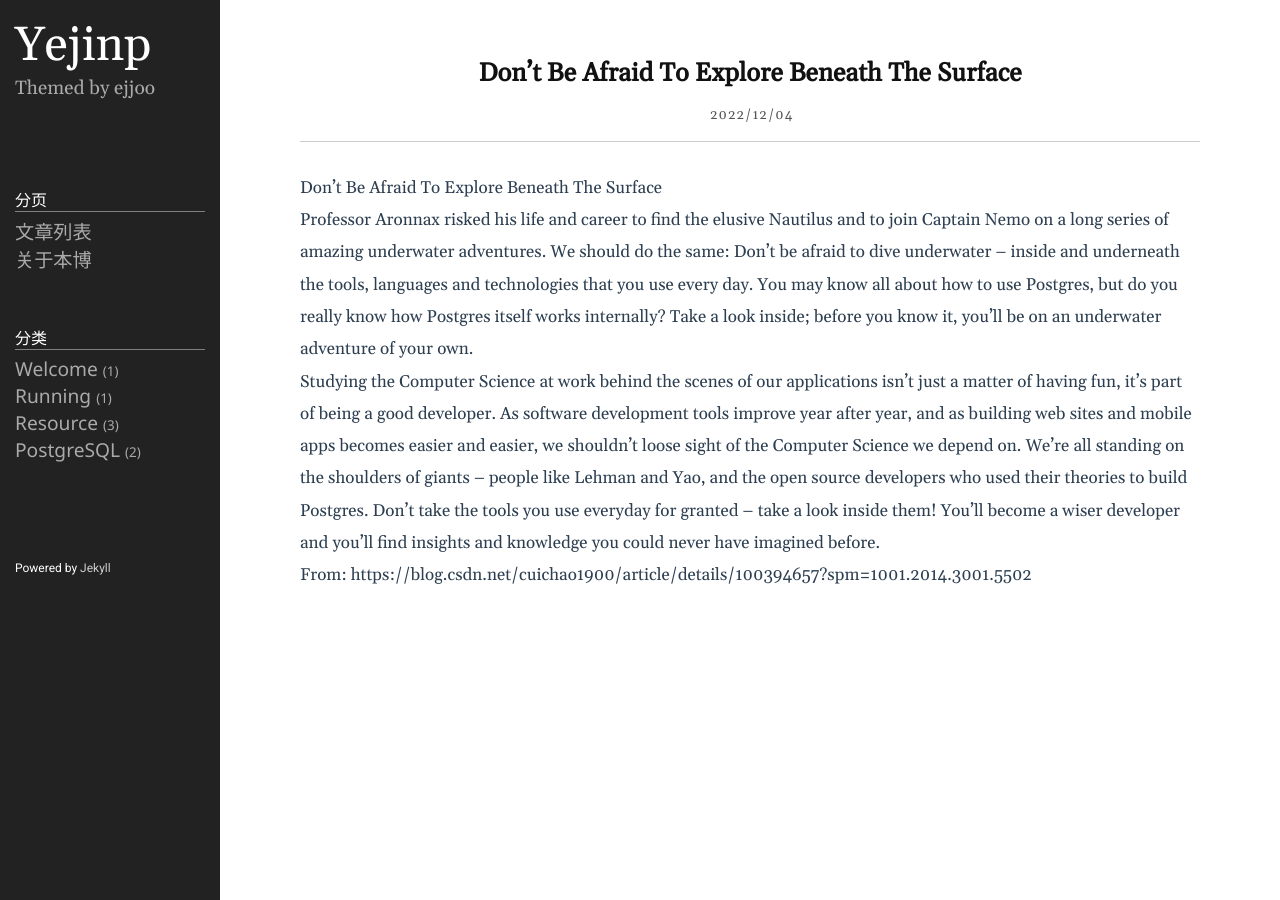
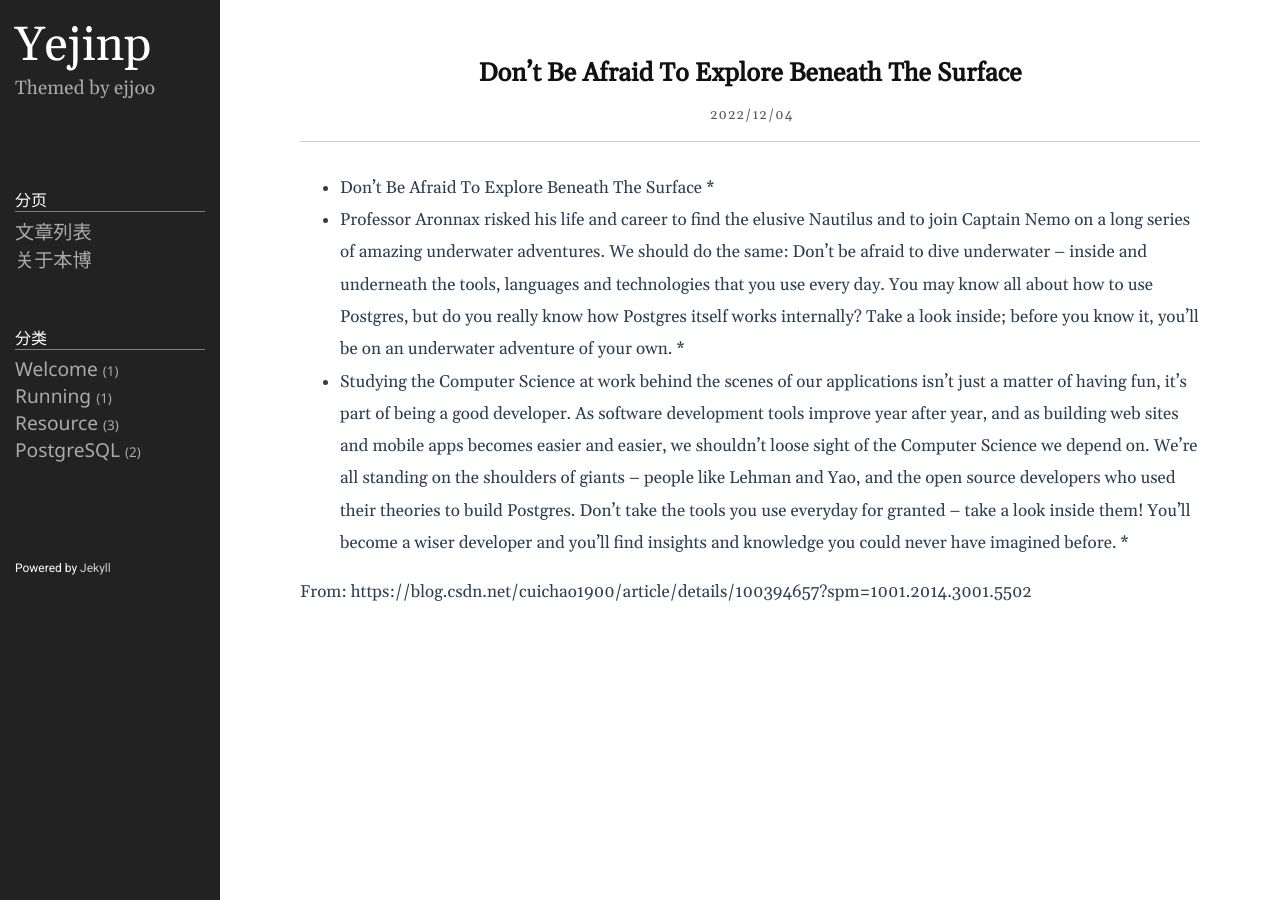
Before and after one commit to yejinp/yejinp.github.io, a Jekyll site: the page built from _posts/2022-12-04-Don’t Be Afraid To Explore Beneath The Surface.markdown, in a window 1280 px wide. Built offline with Jekyll 4.4.1, drawn with Linux system fonts in a browser that asks for light colours.

Commit message:
change format

```diff
--- a/_posts/2022-12-04-Don’t Be Afraid To Explore Beneath The Surface.markdown
+++ b/_posts/2022-12-04-Don’t Be Afraid To Explore Beneath The Surface.markdown
@@ -5,11 +5,11 @@ date: 2022-12-04 21:20:23 +0800
 category: resource
 ---
 
-Don’t Be Afraid To Explore Beneath The Surface
+* Don’t Be Afraid To Explore Beneath The Surface *
 
 
-Professor Aronnax risked his life and career to find the elusive Nautilus and to join Captain Nemo on a long series of amazing underwater adventures. We should do the same: Don’t be afraid to dive underwater – inside and underneath the tools, languages and technologies that you use every day. You may know all about how to use Postgres, but do you really know how Postgres itself works internally? Take a look inside; before you know it, you’ll be on an underwater adventure of your own.
+* Professor Aronnax risked his life and career to find the elusive Nautilus and to join Captain Nemo on a long series of amazing underwater adventures. We should do the same: Don’t be afraid to dive underwater – inside and underneath the tools, languages and technologies that you use every day. You may know all about how to use Postgres, but do you really know how Postgres itself works internally? Take a look inside; before you know it, you’ll be on an underwater adventure of your own. *
 
-Studying the Computer Science at work behind the scenes of our applications isn’t just a matter of having fun, it’s part of being a good developer. As software development tools improve year after year, and as building web sites and mobile apps becomes easier and easier, we shouldn’t loose sight of the Computer Science we depend on. We’re all standing on the shoulders of giants – people like Lehman and Yao, and the open source developers who used their theories to build Postgres. Don’t take the tools you use everyday for granted – take a look inside them! You’ll become a wiser developer and you’ll find insights and knowledge you could never have imagined before.
+* Studying the Computer Science at work behind the scenes of our applications isn’t just a matter of having fun, it’s part of being a good developer. As software development tools improve year after year, and as building web sites and mobile apps becomes easier and easier, we shouldn’t loose sight of the Computer Science we depend on. We’re all standing on the shoulders of giants – people like Lehman and Yao, and the open source developers who used their theories to build Postgres. Don’t take the tools you use everyday for granted – take a look inside them! You’ll become a wiser developer and you’ll find insights and knowledge you could never have imagined before. *
 
 From: https://blog.csdn.net/cuichao1900/article/details/100394657?spm=1001.2014.3001.5502
```
